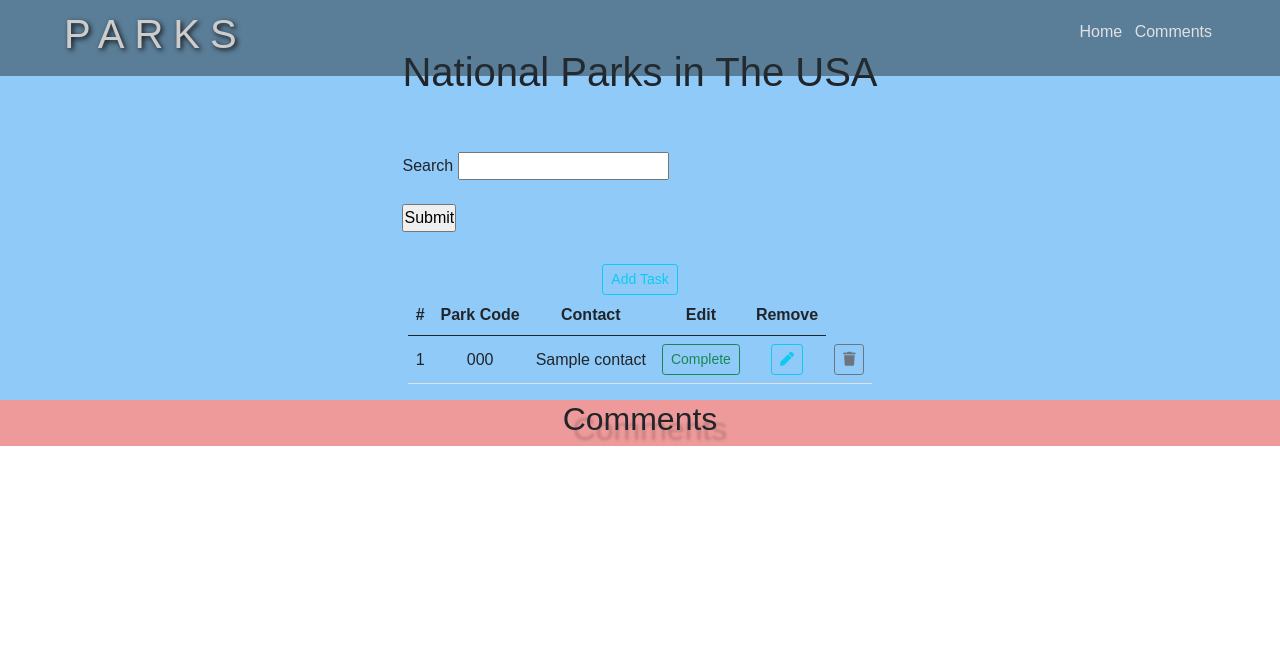
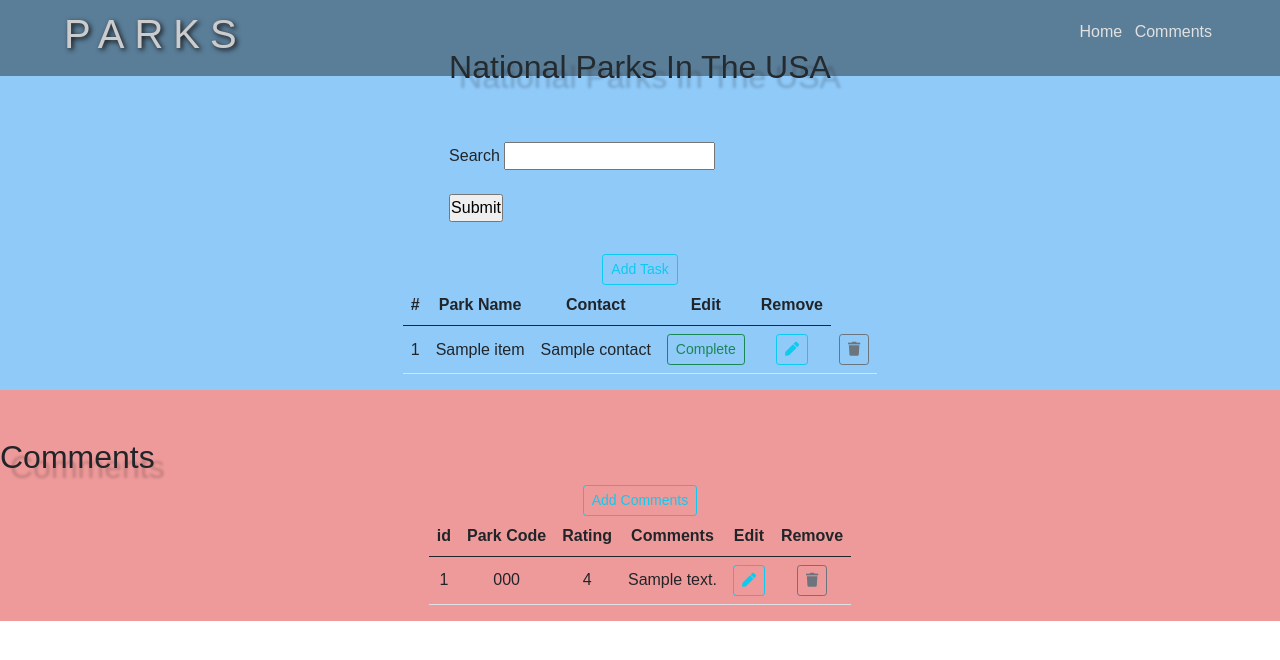
Before and after one commit to yumengl720/411_project, a Flask app: template app/templates/index.html in a window 1280 px wide. Shown: the top 660 px of the page. Run offline with Flask 2, Linux system fonts and the light colour scheme; the template is opened without the code that fills it: most values are stand-ins (such as "Sample title", 1, 10 or a date in 2020); parts of the project's set-up code (start-up, migrations or seed data) failed here and were passed over.

Commit message:
search + comment framework

```diff
--- a/app/__init__.py
+++ b/app/__init__.py
@@ -20,9 +20,3 @@ def init_connect_engine():
 app = Flask(__name__)
 db = init_connect_engine()
 from app import routes
-
-conn = db.connect()
-results = conn.execute("Select * from Parks")
-# we do this because results is an object, this is just a quick way to verify the content
-print([x for x in results])
-conn.close()
--- a/app/static/script/modal.js
+++ b/app/static/script/modal.js
@@ -31,7 +31,9 @@ $(document).ready(function () {
             url: tID ? '/edit/' + tID : '/create',
             contentType: 'application/json;charset=UTF-8',
             data: JSON.stringify({
-                'description': $('#task-modal').find('.form-control').val()
+                'park_code':$('#task-modal').find('.form-control').val(),
+                'rating': $('#task-modal').find('.form-control').val(),
+                'comment': $('#task-modal').find('.form-control').val(),
             }),
             success: function (res) {
                 console.log(res.response)
--- a/app/static/styles/custom.css
+++ b/app/static/styles/custom.css
@@ -84,6 +84,8 @@ html {
   }
   #comments{
     background: #EF9A9A;
+    display: flex;
+    flex-direction: column;
   }
 
 
--- a/app/templates/index.html
+++ b/app/templates/index.html
@@ -7,8 +7,8 @@
       </div>
       <nav>
         <ul>
-          <li><a href="#home" class="scroll">Home</a></li>
-          <li><a href="#comments" class="scroll">Comments</a></li>
+          <li><a href=" " class="scroll">Home</a ></li>
+          <li><a href="#comments" class="scroll">Comments</a ></li>
 
         </ul>
       </nav>
@@ -39,12 +39,13 @@
     <body>
 
     <main role="main" class="container extra-bottom">
-      <h1 class="mt-5">National Parks in The USA</h1>
+      <h2 class="mt-5">National Parks in The USA</h2>
       <br><br>
-      <!-- <p><mark>Do it now.</mark></p> -->
-      <form>
+      <!-- <p><mark>Do it now.</mark></p > -->
+      <form method="POST">
         <label>Search</label>
-        <input type="text" name="Keywords" autocomplete="off">
+
+        <input type="text" name="variable" autocomplete="off">
 
 
         <!-- <label>&nbsp&nbsp&nbsp Location</label>
@@ -78,14 +79,22 @@
         <div class="modal-dialog">
             <div class="modal-content">
             <div class="modal-header">
-                <h5 class="modal-title" id="Label">Add a task</h5>
+                <h5 class="modal-title" id="Label">Add a comment</h5>
                 <button type="button" class="btn-close" data-bs-dismiss="modal" aria-label="Close"></button>
             </div>
 
             <div class="modal-body">
                 <div class="input-group mb-3">
-                    <span class="input-group-text" id="task-form-display">Task</span>
-                    <input type="text" class="form-control" placeholder="Description of task" aria-label="task-name" aria-describedby="basic-addon1">
+                    <span class="input-group-text" id="task-form-display">Park Code</span>
+                    <input type="text" class="form-control" placeholder="park code" aria-label="task-name" aria-describedby="basic-addon1">
+                </div>
+                <div class="input-group mb-3">
+                    <span class="input-group-text" id="task-form-display">Ratings</span>
+                    <input type="number" class="form-control" placeholder="rating" aria-label="task-name" aria-describedby="basic-addon1">
+                </div>
+                <div class="input-group mb-3">
+                    <span class="input-group-text" id="task-form-display">Comments</span>
+                    <input type="text" class="form-control" placeholder="comment" aria-label="task-name" aria-describedby="basic-addon1">
                 </div>
             </div>
             <div class="modal-footer">
@@ -109,7 +118,7 @@
             <th class="update">Edit</th>
             <th class="update">Remove</th> -->
             <th class="id">#</th>
-            <th class="park_code">Park Code</th>
+            <th class="park_name">Park Name</th>
             <th class="contact">Contact</th>
             <th class="update">Edit</th>
             <th class="update">Remove</th>
@@ -121,7 +130,7 @@
         {% for item in items %}
             <tr>
                 <td>{{item.id}}</td>
-                <td>{{item.park_code}}</td>
+                <td>{{item.park_name}}</td>
                 <td>{{item.contact}}</td>
 
 
@@ -149,7 +158,7 @@
 
     <!-- <footer class="footer">
       <div class="container">
-            <p class="text-muted"><small>App developed for CS411 UIUC by @tcheng10</small></p>
+            <p class="text-muted"><small>App developed for CS411 UIUC by @tcheng10</small></p >
       </div>
     </footer> -->
   </body>
@@ -163,7 +172,107 @@
 </section>
 
     <section id="comments">
-        <h2>Comments</h2>
+        <h2 class="mt-5">Comments</h2>
+        <head>
+            <title>National Parks Comments</title>
+
+            <meta charset="utf-8">
+            <meta name="viewport" content="width=device-width, initial-scale=1">
+
+            <link rel="icon" href="{{ url_for('static', filename='img/cs.ico') }}">
+            <link href="https://cdn.jsdelivr.net/npm/bootstrap@5.0.0-beta2/dist/css/bootstrap.min.css" rel="stylesheet"
+            integrity="sha384-BmbxuPwQa2lc/FVzBcNJ7UAyJxM6wuqIj61tLrc4wSX0szH/Ev+nYRRuWlolflfl" crossorigin="anonymous">
+
+            <link rel="stylesheet" href="https://cdnjs.cloudflare.com/ajax/libs/font-awesome/5.15.3/css/all.css">
+            <link rel="stylesheet" href="{{ url_for('static', filename='styles/custom.css') }}">
+
+        </head>
+
+        <body>
+
+
+        <div class="container">
+
+            <!-- Button trigger modal -->
+            <div style="text-align: right;">
+            <button type="button" class="btn btn-outline-info btn-sm" data-bs-toggle="modal" data-bs-target="#task-modal" data-source="New Task">Add Comments</button>
+            </div>
+
+
+            <div class="modal fade" id="task-modal" tabindex="-1" aria-labelledby="Label" aria-hidden="true">
+            <div class="modal-dialog">
+                <div class="modal-content">
+                <div class="modal-header">
+                    <h5 class="modal-title" id="Label">Add a comment</h5>
+                    <button type="button" class="btn-close" data-bs-dismiss="modal" aria-label="Close"></button>
+                </div>
+
+                <div class="modal-body">
+                    <div class="input-group mb-3">
+                        <span class="input-group-text" id="task-form-display">Comment</span>
+                        <input type="text" class="form-control" placeholder="Description of task" aria-label="task-name" aria-describedby="basic-addon1">
+                    </div>
+                </div>
+                <div class="modal-footer">
+                    <button type="button" class="btn btn-secondary" data-bs-dismiss="modal">Close</button>
+                    <button id="submit-task" type="button" class="btn btn-primary">Save changes</button>
+                </div>
+                </div>
+            </div>
+            </div>
+
+        </div>
+
+        <!--Todo Table-->
+        <div class="container table-responsive">
+        <table class="table">
+            <thead>
+            <tr>
+                <th class="id">id</th>
+                <th class="park_code">Park Code</th>
+                <th class="rating">Rating</th>
+                <th class="comments">Comments</th>
+                <th class="update">Edit</th>
+                <th class="update">Remove</th>
+
+            </tr>
+            </thead>
+
+            <tbody>
+            {% for item in items_comment %}
+                <tr>
+                    <td>{{item.id}}</td>
+                    <td>{{item.park_code}}</td>
+                    <td>{{item.rating}}</td>
+                    <td>{{item.comments}}</td>
+
+
+
+
+                    <td><button type="button" class="btn btn-outline-info btn-sm" data-bs-toggle="modal" data-bs-target="#task-modal" data-source="{{item.id}}" data-content="{{item.task}}"><i class="fa fa-pen fa-1" aria-hidden="true"></i></button></td>
+
+                    <td><button class="btn btn-outline-secondary btn-sm remove" data-source="{{item.id}}" type="button"><i class="fa fa-trash fa-1" aria-hidden="true"></i></button></td>
+                </tr>
+            {% endfor %}
+
+            </tbody>
+        </table>
+        </div>
+
+
+
+        <!-- <footer class="footer">
+          <div class="container">
+                <p class="text-muted"><small>App developed for CS411 UIUC by @tcheng10</small></p >
+          </div>
+        </footer> -->
+      </body>
+
+
+        <script src="https://ajax.googleapis.com/ajax/libs/jquery/3.6.0/jquery.min.js"></script>
+        <script src="https://cdn.jsdelivr.net/npm/bootstrap@5.0.0-beta2/dist/js/bootstrap.bundle.min.js"
+            integrity="sha384-b5kHyXgcpbZJO/tY9Ul7kGkf1S0CWuKcCD38l8YkeH8z8QjE0GmW1gYU5S9FOnJ0" crossorigin="anonymous"></script>
+        <script src="{{ url_for('static', filename='script/modal.js') }}"></script>
       </section>
 
 
```
Also changed, not shown: app/database.py (+31 -9 lines), app/routes.py (+14 -9 lines).
